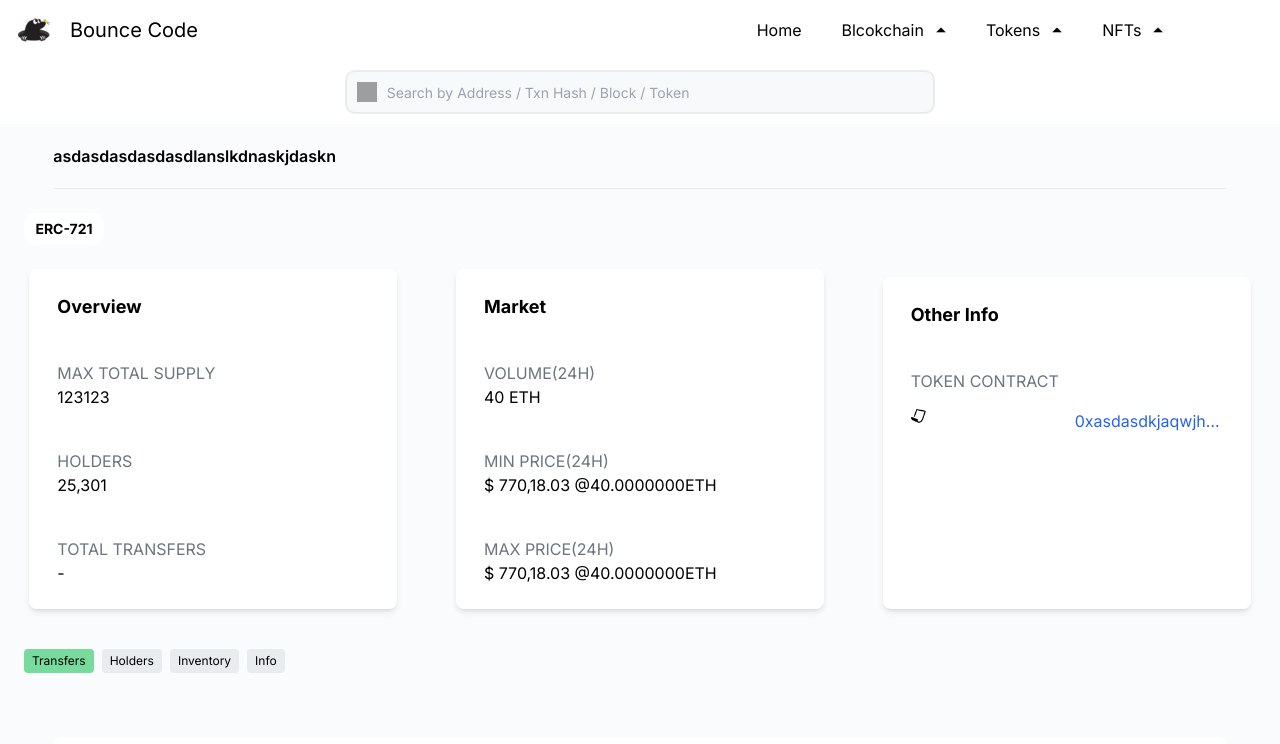
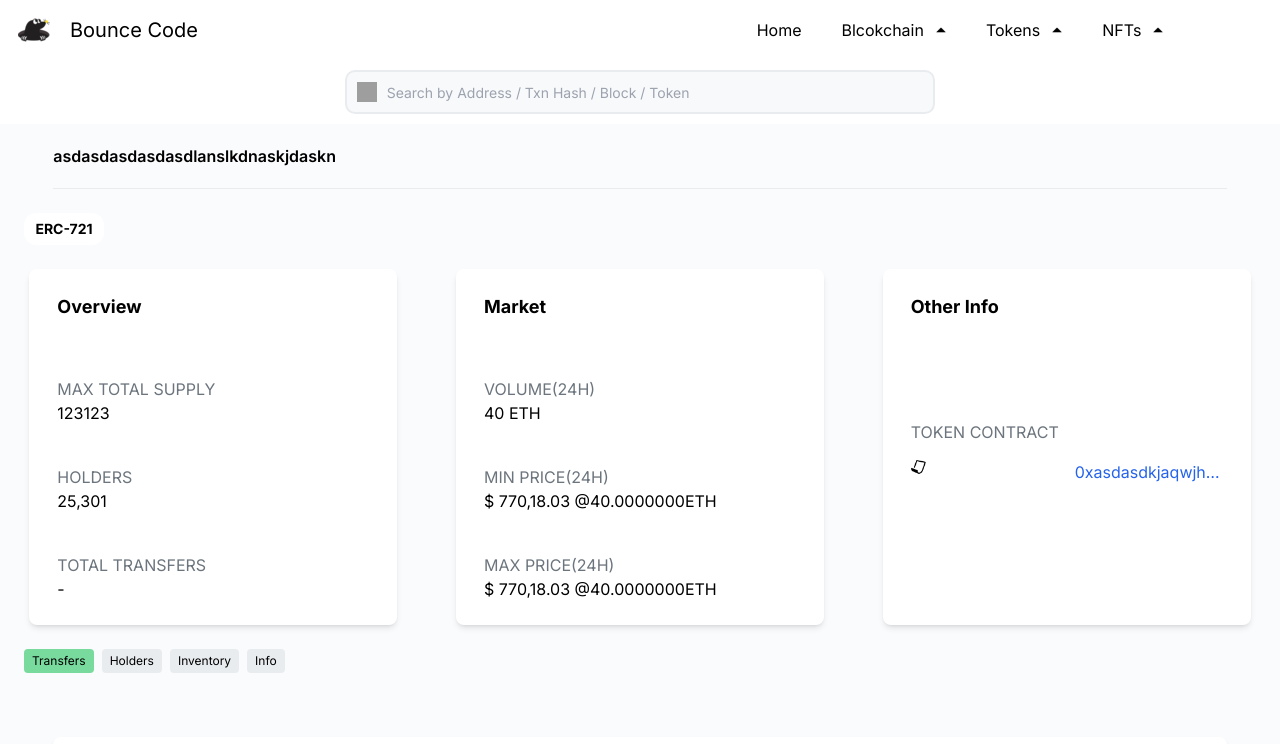
Before and after one commit to zerohoney97/blockExploreFront, a Next.js app: page /nft/asdasdasdasdasdlanslkdnaskjdaskn in a window 1280 px wide. Shown: the top 744 px of the page. Built offline with nearby package versions, Linux system fonts and the light colour scheme; grey boxes are pictures that could not be loaded.

Commit message:
pc버전 트랜잭션 리스트 및 페이지네이션 디테일 페이지 완료

```diff
--- /dev/null
+++ b/src/app/(page)/nft/[nftId]/_contents/DetailContainer.tsx
@@ -0,0 +1,7 @@
+import React from "react";
+
+const NftDetailContainer = ({ children }: { children: React.ReactNode }) => {
+  return <div className="w-full h-auto  lg:flex">{children}</div>;
+};
+
+export default NftDetailContainer;
--- /dev/null
+++ b/src/app/(page)/nft/[nftId]/_contents/DetailFooterContainer.tsx
@@ -0,0 +1,11 @@
+import React from "react";
+
+const NFTDetailFooterContainer = ({
+  children,
+}: {
+  children: React.ReactNode;
+}) => {
+  return <div className="  md:m-auto  md:w-full lg:w-1/3">{children}</div>;
+};
+
+export default NFTDetailFooterContainer;
--- /dev/null
+++ b/src/app/(page)/nft/[nftId]/_contents/DetailHeader.tsx
@@ -0,0 +1,11 @@
+import React from "react";
+
+const NFTDetailHeader = ({ children }: { children: React.ReactNode }) => {
+  return (
+    <div className="md:w-[48%] md:justify-between md:m-auto md:flex lg:flex lg:w-1/2">
+      {children}
+    </div>
+  );
+};
+
+export default NFTDetailHeader;
--- /dev/null
+++ b/src/app/(page)/nft/[nftId]/_contents/DetailHeaderContainer.tsx
@@ -0,0 +1,11 @@
+import React from "react";
+
+const NFTDetailHeaderContainer = ({
+  children,
+}: {
+  children: React.ReactNode;
+}) => {
+  return <div className="md:flex lg:flex lg:w-2/3">{children}</div>;
+};
+
+export default NFTDetailHeaderContainer;
--- a/src/app/(page)/nft/[nftId]/_contents/NftDetailTableWrap.tsx
+++ b/src/app/(page)/nft/[nftId]/_contents/DetailTableWrap.tsx
@@ -2,7 +2,7 @@ import React from "react";
 
 const NftDetailTableWrap = ({ children }: { children: React.ReactNode }) => {
   return (
-    <div className=" py-1 px-2 m-auto overflow-x-scroll bg-white rounded-lg mb-4 shadow-md min-h-[332px] sm:w-11/12 sm:max-w-[368px] md:max-w-[600px] lg:max-w-[368px]  lg:w-96    ">
+    <div className=" py-1 px-2 h-full m-auto overflow-x-scroll bg-white rounded-lg mb-4 shadow-md min-h-[332px] sm:w-11/12 sm:max-w-[368px] md:w-full md:max-h-[332px] md:max-w-[600px] lg:max-w-[368px]  lg:w-96    ">
       {/* <Title title="Token Tracker" />
   <div className="overflow-auto">
     <ContentList />
--- a/src/app/(page)/nft/[nftId]/page.tsx
+++ b/src/app/(page)/nft/[nftId]/page.tsx
@@ -13,8 +13,12 @@ import TabWrap from "@app/_components/tabComponent/TabWrap";
 import TabButton from "@app/_components/tabComponent/Tab";
 import NFTInfo from "./_contents/Info";
 import NFTInventory from "./_contents/Inventory";
-import NftDetailTableWrap from "./_contents/NftDetailTableWrap";
+import NftDetailTableWrap from "./_contents/DetailTableWrap";
 import useHydration from "@app/_hooks/useHydration";
+import NftDetailContainer from "./_contents/DetailContainer";
+import NFTDetailHeaderContainer from "./_contents/DetailHeaderContainer";
+import NFTDetailHeader from "./_contents/DetailHeader";
+import NFTDetailFooterContainer from "./_contents/DetailFooterContainer";
 
 const NftTxDetail: React.FC<INftTxDetailProps> = ({ params }) => {
   const isRendered = useHydration();
@@ -57,17 +61,25 @@ const NftTxDetail: React.FC<INftTxDetailProps> = ({ params }) => {
           <div className="w-20 h-8 m-6 border-2 border-white bg-white rounded-xl font-bold flex justify-center items-center text-sm">
             ERC-721
           </div>
-          <div className="w-full h-auto lg:flex">
+          <NftDetailContainer>
+            <NFTDetailHeaderContainer>
+              <NFTDetailHeader>
                 <NftDetailTableWrap>
                   <OverViewInfo />
                 </NftDetailTableWrap>
+              </NFTDetailHeader>
+              <NFTDetailHeader>
                 <NftDetailTableWrap>
                   <MarketInfo />
                 </NftDetailTableWrap>
+              </NFTDetailHeader>
+            </NFTDetailHeaderContainer>
+            <NFTDetailFooterContainer>
               <NftDetailTableWrap>
                 <OtherInfo />
               </NftDetailTableWrap>
-          </div>
+            </NFTDetailFooterContainer>
+          </NftDetailContainer>
 
           <div className="w-full flex overflow-x-auto flex-nowrap py-5 px-5">
             <TabButton
--- a/src/app/_components/pagination/Pagiation.tsx
+++ b/src/app/_components/pagination/Pagiation.tsx
@@ -26,7 +26,7 @@ const Pagination: React.FC<IPageNationProps> = ({
       >
         {"<"}
       </div>
-      <div className="m-2 border-gray border-2 py-1 px-2 bg-searchBarBackGroundColor rounded-lg">
+      <div className="m-2 flex justify-center items-center border-gray border-2 py-1 px-2 min-w-[120px] bg-searchBarBackGroundColor rounded-lg">
         Page {page} of {maxPage}
       </div>
       <div
```
Lines whose indentation alone changed are shown as unchanged.
